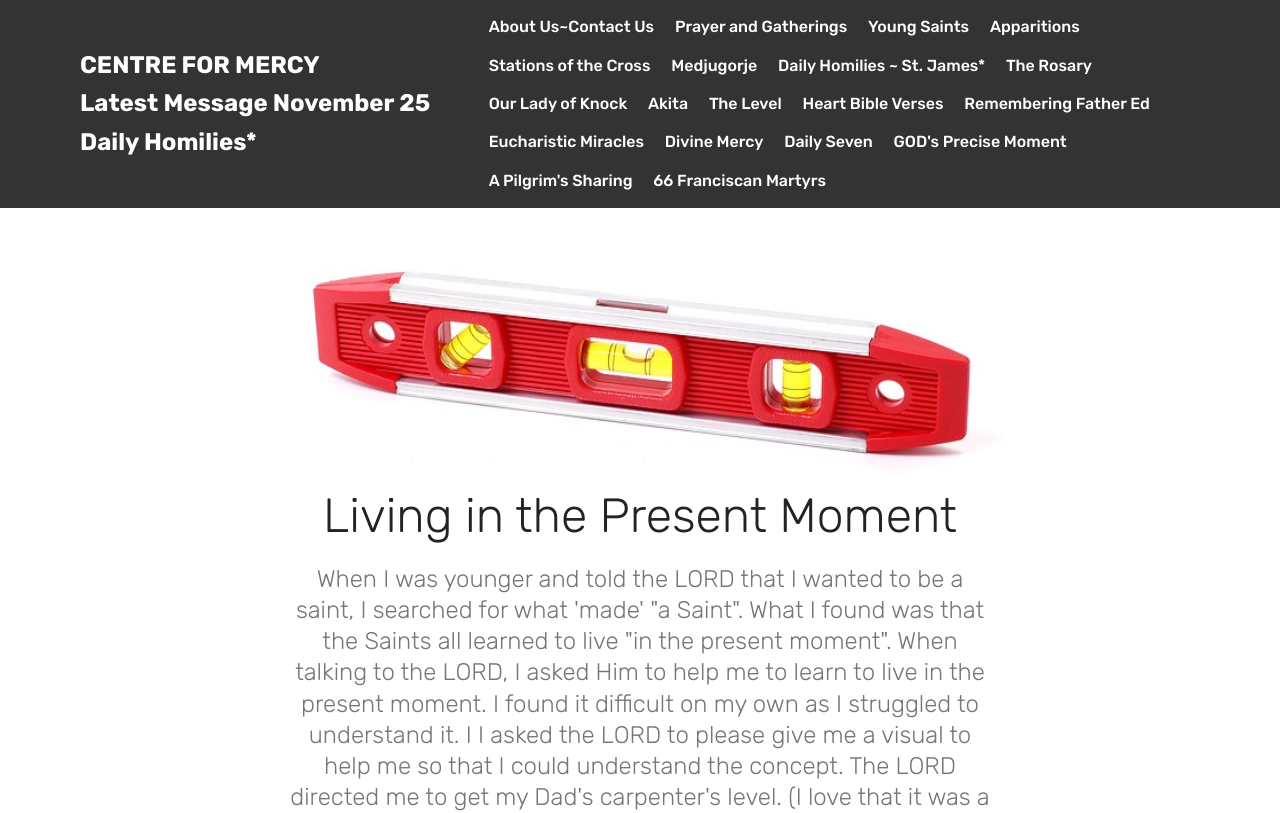
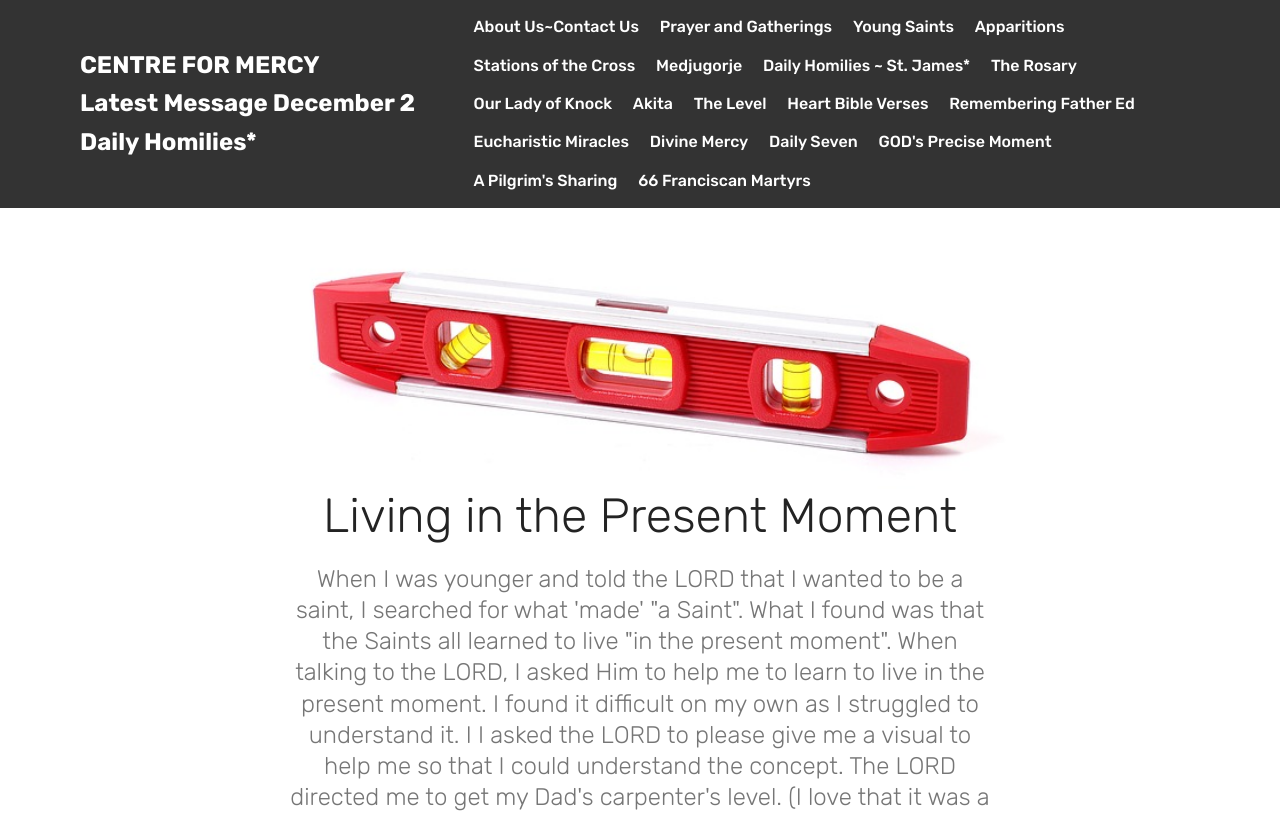
Before and after one commit to centreformercy/website, a plain HTML site: page TheLevel.html in a window 1280 px wide. Shown: the top 813 px of the page. Drawn offline with Linux system fonts and the light colour scheme.

Commit message:
Update TheLevel.html

```diff
--- a/TheLevel.html
+++ b/TheLevel.html
@@ -39,7 +39,7 @@
             <div class="navbar-brand">
 
                 <span class="navbar-caption-wrap"><a class="navbar-caption text-white display-5" href="index.html">
-                        CENTRE FOR MERCY<br><br>Latest Message November 25<br><br>Daily Homilies*</a></span>
+                        CENTRE FOR MERCY<br><br>Latest Message December 2<br><br>Daily Homilies*</a></span>
             </div>
         </div>
         <div class="collapse navbar-collapse" id="navbarSupportedContent">
```
